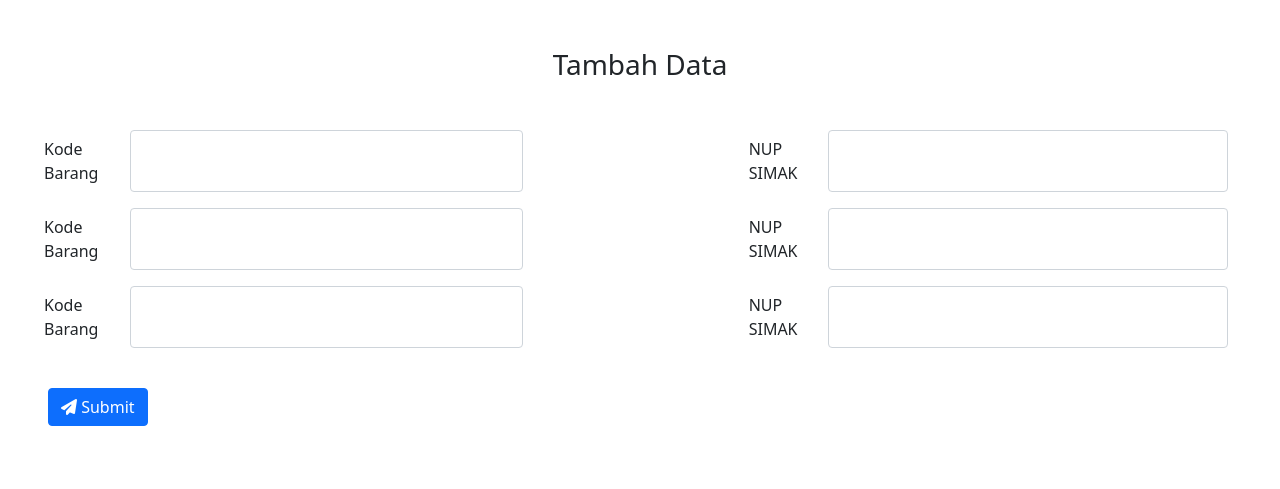
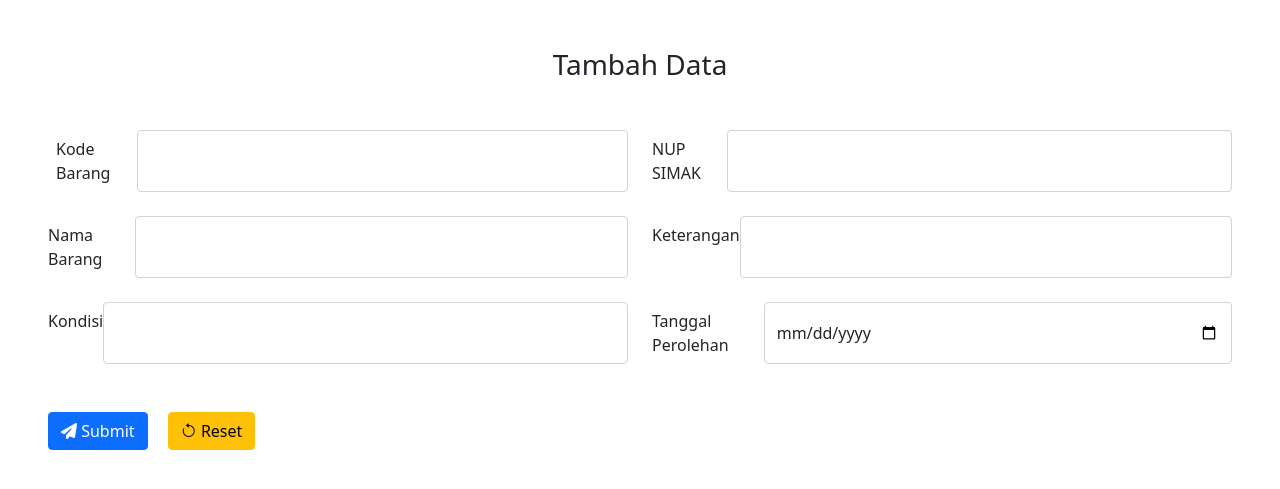
Before and after one commit to naufalHaidar12342/inventarisasi, a CodeIgniter 4 app: template app/Views/pages/InputCS.php in a window 1280 px wide. Shown: the part 56-545 px from the top of the page. Run offline with PHP 8.4 and a stand-in for CodeIgniter, Linux system fonts and the light colour scheme; the template is opened without the code that fills it, so the values that code supplies are empty; some libraries are stand-ins or nearby versions.

Commit message:
push sementara

```diff
--- a/app/Views/layout/form.php
+++ b/app/Views/layout/form.php
@@ -1,33 +1,39 @@
-<div class="row justify-content-between pe-4 ps-4 my-3 ms-2 me-3">
-    <div class="col-5 d-flex flex-row">
-        <label for="inputEmail3" class="pe-2 col-form-label">Kode Barang</label>
-        <input type="email" class="form-control" id="inputEmail3">
+<div class="container-fluid my-4">
+    <!-- baris untuk kode barang dan NUP SIMAK -->
+    <div class="row justify-content-between ms-3 me-4 ps-2 my-4">
+        <!-- kolom kiri untuk kode barang-->
+        <div class="col-6 d-flex flex-row">
+            <label for="kode-barang" class="ps-2 col-form-label">Kode Barang</label>
+            <input type="text" class="form-control" id="kode-barang" name="kode-barang">
         </div>
         <!-- kolom kanan -->
-    <div class="col-5 d-flex flex-row ">
-        <label for="inputEmail3" class=" pe-2 col-form-label">NUP SIMAK</label>
-        <input type="email" class="form-control" id="inputEmail3">
+        <div class="col-6 d-flex flex-row ">
+            <label for="nup-simak" class=" col-form-label">NUP SIMAK</label>
+            <input type="email" class="form-control" id="nup-simak" name="nup-simak">
         </div>
     </div>
-<div class="row justify-content-between pe-4 ps-4 my-3 ms-2 me-3">
-    <div class="col-5 d-flex flex-row">
-        <label for="inputEmail3" class="pe-2 col-form-label">Kode Barang</label>
-        <input type="email" class="form-control" id="inputEmail3">
+    <!-- baris untuk nama barang dan keterangan -->
+    <div class="row justify-content-between mx-4 my-4 ">
+        <div class="col-6 d-flex flex-row">
+            <label for="nama-barang" class=" col-form-label">Nama Barang</label>
+            <input type="email" class="form-control" id="nama-barang" name="nama-barang">
         </div>
         <!-- kolom kanan -->
-    <div class="col-5 d-flex flex-row ">
-        <label for="inputEmail3" class=" pe-2 col-form-label">NUP SIMAK</label>
-        <input type="email" class="form-control" id="inputEmail3">
+        <div class="col-6 d-flex flex-row">
+            <label for="keterangan" class="  col-form-label">Keterangan</label>
+            <input type="email" class="form-control" id="keterangan" name="keterangan">
         </div>
     </div>
-<div class="row justify-content-between pe-4 ps-4 my-3 ms-2 me-3">
-    <div class="col-5 d-flex flex-row">
-        <label for="inputEmail3" class="pe-2 col-form-label">Kode Barang</label>
-        <input type="email" class="form-control" id="inputEmail3">
+    <!-- baris untuk kondisi dan tanggal perolehan -->
+    <div class="row justify-content-between mx-4 my-4">
+        <div class="col-6 d-flex flex-row">
+            <label for="kondisi" class=" col-form-label">Kondisi</label>
+            <input type="text" class="form-control" id="kondisi" name="kondisi">
         </div>
         <!-- kolom kanan -->
-    <div class="col-5 d-flex flex-row ">
-        <label for="inputEmail3" class=" pe-2 col-form-label">NUP SIMAK</label>
-        <input type="email" class="form-control" id="inputEmail3">
+        <div class="col-6 d-flex flex-row ">
+            <label for="tgl-perolehan" class="col-form-label">Tanggal Perolehan</label>
+            <input type="date" class="form-control" id="tgl-perolehan">
         </div>
     </div>
+</div>
--- a/app/Views/pages/InputCS.php
+++ b/app/Views/pages/InputCS.php
@@ -3,13 +3,18 @@
 <?= $this->section('content'); ?>
 <h2 class="fs-3 text-center mb-5 mt-5"> Tambah Data</h2>
 
-<form action="">
-
+<form action="/Inventarisasi/saveCS" method="post">
+    <?= csrf_field(); ?>
     <?= $this->include('layout/form'); ?>
 
-    <button type="submit" class="btn btn-primary mx-5 my-4">
+    <button type="submit" class="btn btn-primary ms-5 my-4" name="submit">
         <i class="fa fa-paper-plane" aria-hidden="true"></i>
         Submit
+    </button>
+
+    <button type="reset" class="btn btn-warning ms-3 my-4">
+        <i class="bi bi-arrow-counterclockwise"></i>
+        Reset
     </button>
 </form>
 
--- a/app/Views/pages/PilihAksi.php
+++ b/app/Views/pages/PilihAksi.php
@@ -3,7 +3,7 @@
 <?= $this->section('content'); ?>
 
 
-<h2 class="h2 text-uppercase fs-3 text-center mb-5 mt-5">Sistem Informasi Manajemen Aset</h2>
+<h2 class="h2 text-uppercase fs-3 text-center mb-5 mt-5 pt-4">Sistem Informasi Manajemen Aset</h2>
 <!-- card untuk pilih ruangan -->
 <div class="row justify-content-center g-3">
     <div class="col-12 col-lg-4">
@@ -26,7 +26,7 @@
     </div>
     <div class="col-12 col-lg-4">
         <div class="card m-auto" style="width: 24rem;">
-            <img src="/img/pexels-pixabay-256559.jpg" class="card-img-top" alt="...">
+            <img src="/img/robinson-greig-HrnAxAUwle8-unspl.jpg" class="card-img-top" alt="...">
             <div class="card-body">
                 <p class="card-text">
                     Courtesy: Pexels
```
Also changed, not shown: app/Controllers/Inventarisasi.php (+6 -3 lines), app/Models/RuanganModel.php (+21 -1 lines), app/Views/layout/form2.php (added, +24 -0 lines), app/Views/pages/BarangCS.php (+6 -13 lines), public/img/robinson-greig-HrnAxAUwle8-unspl.jpg (added), public/img/robinson-greig-HrnAxAUwle8-unsplash.jpg (deleted). Lines whose indentation alone changed are shown as unchanged.
